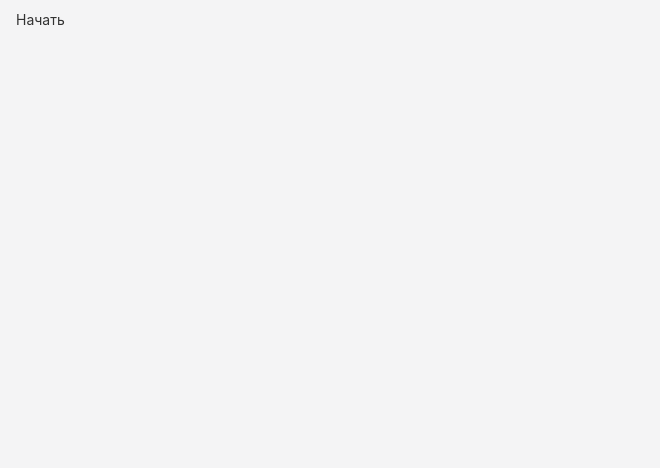
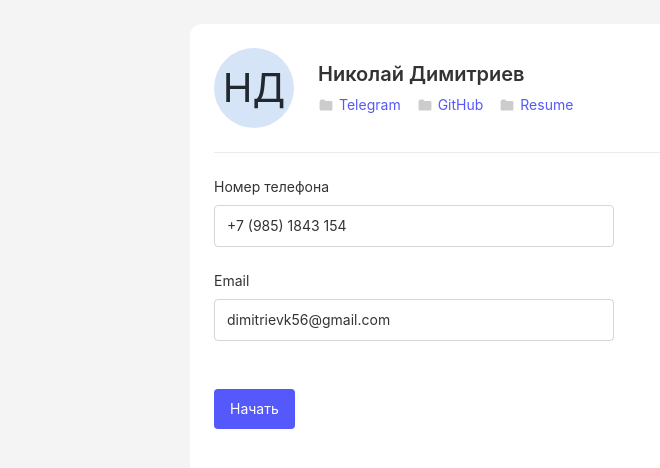
Before and after one commit to NikolayDimitriev/multistep-form, a React (Vite) app: page / in a window 1280 px wide. Shown: the top 468 px of the page, without its empty margins (0-660 px from the left). Built offline with nearby package versions, Linux system fonts and the light colour scheme.

Commit message:
create main page

```diff
--- a/package.json
+++ b/package.json
@@ -11,9 +11,12 @@
   },
   "dependencies": {
     "classnames": "^2.3.2",
+    "formik": "^2.4.2",
     "react": "^18.2.0",
     "react-dom": "^18.2.0",
-    "react-router-dom": "^6.13.0"
+    "react-number-format": "^5.2.2",
+    "react-router-dom": "^6.13.0",
+    "yup": "^1.2.0"
   },
   "devDependencies": {
     "@types/react": "^18.0.37",
--- /dev/null
+++ b/src/components/InputPhone/index.tsx
@@ -0,0 +1,7 @@
+import { PatternFormat, InputAttributes } from "react-number-format";
+
+export const InputPhone = (props: InputAttributes) => {
+  return (
+    <PatternFormat {...props} format="+7 (###) #### ###" mask="_" type="text" />
+  );
+};
--- /dev/null
+++ b/src/components/button/button.module.scss
@@ -0,0 +1,11 @@
+@import "../../styles/variables.scss";
+
+.fulfilled {
+  background-color: $primary;
+  color: $font-color-white;
+}
+
+.outlined {
+  border: 1px solid $primary;
+  color: $primary;
+}
--- /dev/null
+++ b/src/components/button/index.tsx
@@ -0,0 +1,25 @@
+import { FC, ButtonHTMLAttributes } from "react";
+import cn from "classnames";
+import styles from "./button.module.scss";
+
+type TButtonProps = ButtonHTMLAttributes<HTMLButtonElement> & {
+  variant: "fulfilled" | "outlined";
+};
+
+export const Button: FC<TButtonProps> = ({
+  className,
+  onClick,
+  variant,
+  ...props
+}) => {
+  return (
+    <button
+      className={cn(className, {
+        [styles.fulfilled]: variant === "fulfilled",
+        [styles.outlined]: variant === "outlined",
+      })}
+      onClick={onClick}
+      {...props}
+    />
+  );
+};
--- /dev/null
+++ b/src/components/link/index.tsx
@@ -0,0 +1,21 @@
+import folder from "../../assets/Folder.svg";
+
+import styles from "./link.module.scss";
+
+type TLinkProps = {
+  href: string;
+  text: string;
+};
+
+export const Link = ({ href, text, }: TLinkProps) => {
+  return (
+    <a
+      href={href}
+      className={styles.link}
+      target="_blank"
+    >
+      <img src={folder} alt="folder icon" className={styles.icon} />
+      <span className={styles.text}>{text}</span>
+    </a>
+  );
+};
--- /dev/null
+++ b/src/components/link/link.module.scss
@@ -0,0 +1,18 @@
+@import "../../styles/variables.scss";
+
+.link {
+  display: flex;
+  align-items: center;
+  color: $primary;
+}
+
+.icon {
+  width: 16px;
+  height: 16px;
+  object-fit: cover;
+}
+
+.text {
+  display: inline-block;
+  margin-left: 5px;
+}
--- a/src/pages/main/index.tsx
+++ b/src/pages/main/index.tsx
@@ -1,17 +1,92 @@
+import { Formik, Form, Field, ErrorMessage, FormikHelpers } from "formik";
+import * as Yup from "yup";
+
+import cn from "classnames";
 import { useNavigate } from "react-router-dom";
+import { Link } from "../../components/link";
+import { Button } from "../../components/button";
+
 import { ROUTES } from "../../routes";
+
 import styles from "./mainPage.module.scss";
+import { InputPhone } from "../../components/InputPhone";
+
+type Values = {
+  phone: string;
+  email: string;
+};
+
+const ValidateSchema = Yup.object().shape({
+  phone: Yup.string().required("Обязательное поле"),
+  email: Yup.string().email("Неверный email").required("Обязательное поле"),
+});
 
 function Main() {
   const navigate = useNavigate();
 
-  const onClickStart = () => {
-    navigate(ROUTES.CREATE);
-  };
+  return (
+    <div className={cn("container", styles.container)}>
+      <div className={styles.user}>
+        <div className={styles.avatar}>НД</div>
+        <div className={styles.info}>
+          <span className={styles.name}>Николай Димитриев</span>
+          <div className={styles.links}>
+            <Link href="https://t.me/dimitrievnikolay" text="Telegram" />
+            <Link href="https://github.com/NikolayDimitriev" text="GitHub" />
+            <Link
+              href="https://drive.google.com/file/d/1Gqgz_2Qq5iRP2b3t-Efi6OzuRXgBkzAA/view?usp=sharing"
+              text="Resume"
+            />
+          </div>
+        </div>
+      </div>
+      <div className={styles.divider}></div>
+      <Formik
+        initialValues={{
+          phone: "(985) 184 31 54",
+          email: "dimitrievk56@gmail.com",
+        }}
+        validationSchema={ValidateSchema}
+        onSubmit={(values, { setSubmitting }: FormikHelpers<Values>) => {
+          setSubmitting(false);
+          navigate(ROUTES.CREATE);
+        }}
+      >
+        <Form className={styles.form}>
+          <div className={styles.field}>
+            <label htmlFor="phone">Номер телефона</label>
 
-  return (
-    <div className={styles.root}>
-      <button onClick={onClickStart}>Начать</button>
+            <Field
+              name="phone"
+              id="phone"
+              placeholder="+7 (999) 999-99-99"
+              className={styles.input}
+              as={InputPhone}
+            />
+            <ErrorMessage name="phone" component="span" className="error" />
+          </div>
+
+          <div className={styles.field}>
+            <label htmlFor="email">Email</label>
+            <Field
+              name="email"
+              id="email"
+              type="email"
+              placeholder="tim.jennings@example.com"
+              className={styles.input}
+            />
+            <ErrorMessage name="email" component="span" className="error" />
+          </div>
+
+          <Button
+            id="button-start"
+            className={styles.button}
+            variant="fulfilled"
+          >
+            Начать
+          </Button>
+        </Form>
+      </Formik>
     </div>
   );
 }
--- a/src/pages/main/mainPage.module.scss
+++ b/src/pages/main/mainPage.module.scss
@@ -0,0 +1,93 @@
+@import "../../styles/variables.scss";
+
+.container {
+  border-radius: $border-radius-m $border-radius-m 0 0;
+  padding: 24px;
+
+  display: flex;
+  flex-direction: column;
+  min-height: 700px;
+}
+
+.user {
+  display: flex;
+  align-items: center;
+  flex-wrap: wrap;
+}
+
+.avatar {
+  width: 80px;
+  height: 80px;
+  border-radius: 50%;
+  background-color: $avatar-bg;
+  color: $avatar-text;
+  display: flex;
+  justify-content: center;
+  align-items: center;
+  font-size: 40px;
+  line-height: 52px;
+}
+
+.info {
+  margin-left: 24px;
+  display: flex;
+  flex-direction: column;
+}
+
+.name {
+  font-weight: 600;
+  font-size: 20px;
+  line-height: 26px;
+  display: inline-block;
+  margin-bottom: 8px;
+}
+
+.links {
+  display: flex;
+  flex-wrap: wrap;
+  gap: 16px;
+}
+
+.divider {
+  width: 100%;
+  height: 1px;
+  background-color: $divider-color;
+  margin: 24px 0;
+}
+
+.form {
+  display: flex;
+  flex-direction: column;
+  max-width: 400px;
+  gap: 24px;
+}
+
+.field {
+  width: 100%;
+  display: flex;
+  flex-direction: column;
+  gap: 8px;
+}
+
+.input {
+  width: 100%;
+  padding: 12px;
+}
+
+.button {
+  align-self: flex-start;
+  margin-top: 24px;
+}
+
+@media (max-width: 430px) {
+  .user {
+    justify-content: center;
+    flex-direction: column;
+  }
+
+  .info {
+    margin-left: 0;
+    align-items: center;
+    margin-top: 24px;
+  }
+}
--- a/src/styles/global.scss
+++ b/src/styles/global.scss
@@ -11,6 +11,15 @@ body {
   font-weight: 400;
   font-size: 14px;
   line-height: 20px;
+  width: 100%;
+  height: 100%;
+}
+
+main {
+  width: 100%;
+  height: 100%;
+  background-color: $bg-main;
+  padding: 24px 0;
 }
 
 a {
@@ -24,9 +33,10 @@ p {
 
 input {
   color: $font-color-main;
-  border: none;
   outline: none;
   background-color: inherit;
+  border: 1px solid $input-border;
+  border-radius: $border-radius-s;
 
   &::placeholder {
     color: $input-placeholder;
@@ -39,8 +49,30 @@ button {
   border: none;
   outline: none;
   background: none;
+  border-radius: $border-radius-s;
 }
 
 * {
   box-sizing: border-box;
 }
+
+.container {
+  max-width: 900px;
+  margin: 0 auto;
+  background-color: $bg-form;
+}
+
+.error {
+  color: $error-color;
+}
+
+@media (max-width: 1024px) {
+  .container {
+    width: 95%;
+  }
+
+  a,
+  button {
+    cursor: default;
+  }
+}
--- a/src/styles/variables.scss
+++ b/src/styles/variables.scss
@@ -14,6 +14,8 @@ $input-placeholder: rgba(0, 0, 0, 0.48);
 $input-bg: rgba(0, 0, 0, 0.04);
 $input-border: rgba(0, 0, 0, 0.16);
 
+$error-color: #E84E58;
+
 $divider-color: rgba(0, 0, 0, 0.08);
 
 $avatar-bg: #d5e4f7;
```
Also changed, not shown: src/components/input/index.tsx (added, +11 -0 lines), src/assets/Folder.svg (added), src/components/input/input.module.scss (added), 1 other file (tests, documents, lock files or other folders).
